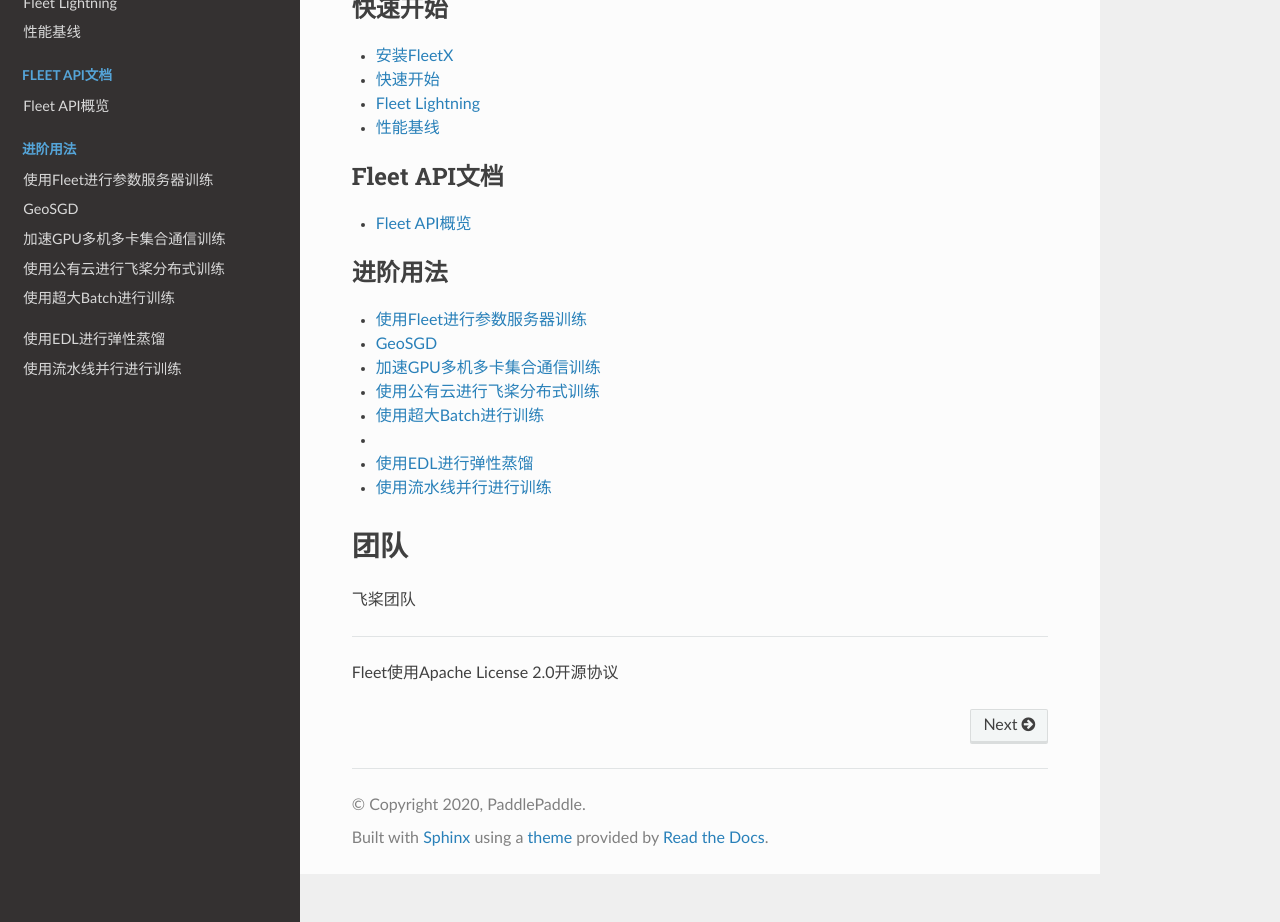
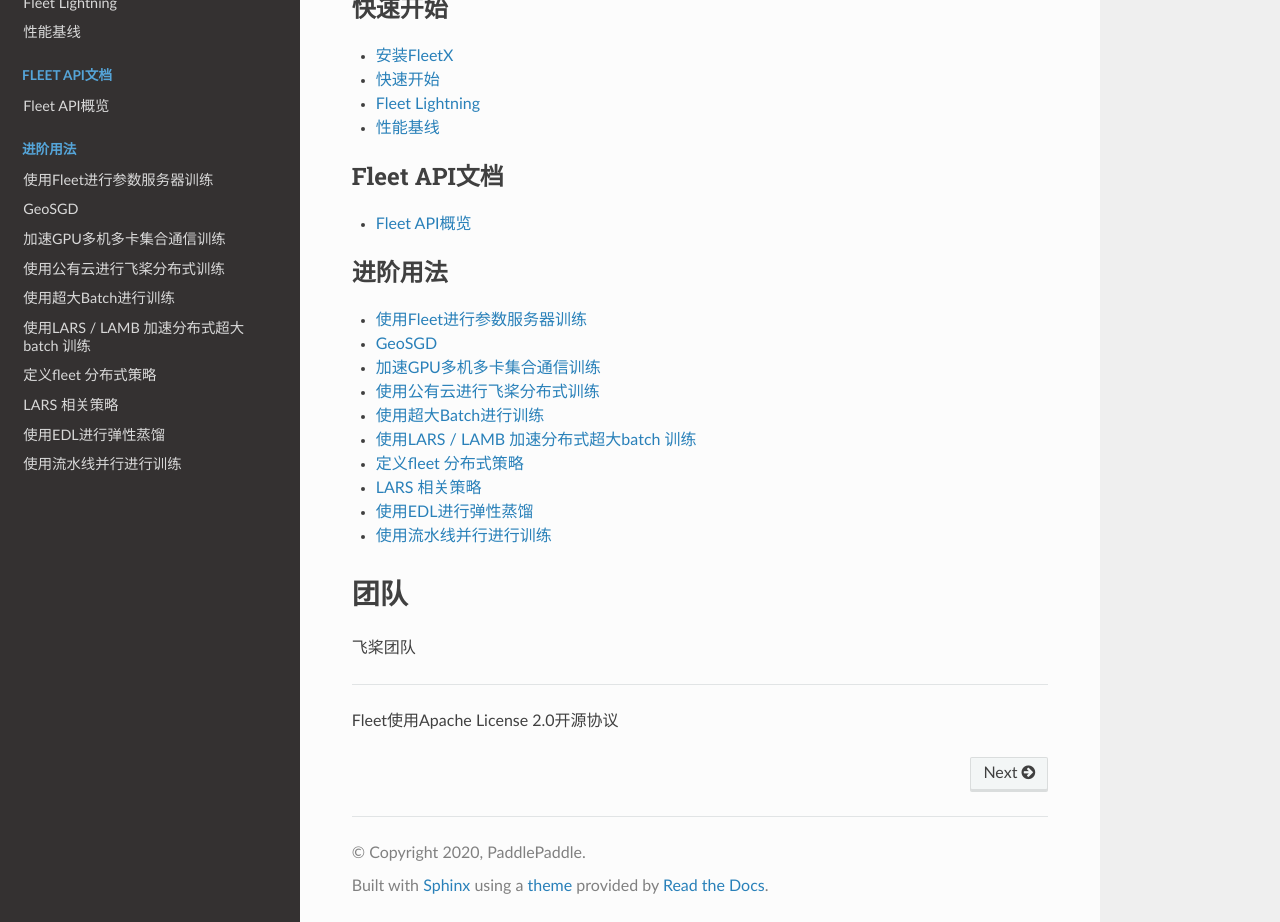
Before and after one commit to qjing666/FleetDoc, a Sphinx documentation site: the page built from docs/source/index.rst, in a window 1280 px wide and 1130 px high, cut to the strip 208-1130 px from the top of the window. Built offline with Sphinx 7.4.7 and the Read the Docs theme 2.0.0, drawn with Linux system fonts in a browser that asks for light colours; pages that are not in the unit, such as notebooks, are missing from menus; some of the changed lines change nothing that is shown.

Commit message:
add lars

````diff
--- a/docs/source/paddle_fleet/fleet_improve_large_batch_accuracy_cn.md
+++ b/docs/source/paddle_fleet/fleet_improve_large_batch_accuracy_cn.md
@@ -1 +1,96 @@
-##
+# 使用LARS / LAMB 加速分布式超大batch 训练
+
+## 简介
+在数据并行分布式训练场景中, 常使用增加GPU数量的方式来加速训练. 为了保证GPU的算力得到充分利用, 每张GPU卡上的batch size都需要足够大. 因此当GPU 数量增加时, 训练的全局batch size 也会变大. 但越大的全batch size 训练的收敛问题[1](https://arxiv.org/abs/1404.5997)[2](https://arxiv.org/abs/1609.04836):
+ * 模型最终精度损失
+ * 收敛速度变慢, 需要更多的epoch 才能收敛
+
+LARS[3](https://arxiv.org/abs/1708.03888) 和 LAMB[4](https://arxiv.org/abs/1904.00962) 两个优化策略常用来解决上述超大batch 训练中的收敛问题. FleetX 实现了这两种优化策略, 并提供简单易用API 接口. 通过这两个优化策略, 我们在超大batch 场景中实现了更快的收敛速度和无损的精度, 结合FleetX 中其他的策略(AMP (LINK to amp)) 极大缩短的训练整体的time2train. 中下文将通过一个简单例子介绍如何在Fleet 数据并行训练框架中使用 LARS 和LAMB, 另外给出我们使用 FleetX 实践的效果和代码.
+
+## Fleet 效果
+- **Bert_large**:
+
+|     |Global batch size|epoch| top1 |
+|:---:|:---:|:---:|:---:|
+|Goyal et al (https://arxiv.org/abs/1706.02677)| 8k | 90 | 76.3% |
+|LARS (https://arxiv.org/abs/1708.03888)| 32k | 90 | 72.3% |
+|lars + amp(LINK to example code) |16k | 60 | 75.9%|
+|lars + amp(LINK to example code) |32k | TBA | TBA |
+|lars + amp(LINK to example code) |64k | TBA | TBA |
+
+
+## LARS
+我们以在单机多卡上Resent50 训练为简单例子介绍FleetX 中 lars的用法.
+
+#### 构建模型
+首先我们要导入依赖和定义模型和 data loader, 这一步和FleetX 下其他任务基本一致.
+```python
+import os
+import fleetx as X
+import paddle.fluid as fluid
+import paddle.distributed.fleet.base.role_maker as role_maker
+import time
+import paddle.distributed.fleet as fleet
+
+model = X.applications.Resnet50()
+loader = model.load_imagenet_from_file("/pathto/ImageNet/train.txt")
+```
+
+#### 定义分布式 和LARS 相关策略
+LARS 优化算法的公式如下:
+
+.. math::
+
+  & local\_learning\_rate = learning\_rate * lars\_coeff * \
+  \frac{||param||}{||gradient|| + lars\_weight\_decay * ||param||}\\
+  & velocity = mu * velocity + local\_learning\_rate * (gradient + lars\_weight\_decay * param)\\
+  & param = param - velocity
+
+可以看到LARS 其实是在 带`weight decay` 的`momentum` 优化器的基础上加入了`local learning rate` 的逻辑, 对每一层的`learning rate` 进行了放缩. FleetX 将 LARS实现为一个 fleet meta optimizer, 在使用时需要注意一下几点:
+1. LARS meta optimizer 的 inner optimizer 必须为 `momentum`, 并在 momentum 中定义 `mu` 和`lr` 参数.
+2. 在 fleet dist_strategy 定义LARS 特有的 `lars_coeff` 参数和 `lars_weight_decay` 参数.
+3. Weight Decay
+    * LARS 已经将 weight decay 包含进公式中, 用户不需要再另外设置 weight decay.
+    * FleetX 中还提供 lars_weight_decay 过滤策略, 可以通过在`exclude_from_weight_decay` 参数加入对应layer 的 name string, 让这一 layer 的参数不进行 lars weight decay. (通常我们将 BN参数 和 FC_bias 从lars weight decay 中过滤)
+
+'''python
+# 定义fleet 分布式策略
+configs = X.parse_train_configs()
+role = role_maker.PaddleCloudRoleMaker(is_collective=True)
+fleet.init(role)
+dist_strategy = fleet.DistributedStrategy()
+
+# LARS 相关策略
+dist_strategy.lars = True
+dist_strategy.lars_configs = {
+                    "lars_coeff": 0.001,
+                    "lars_weight_decay": 0.0005,
+                    "exclude_from_weight_decay": ['batch_norm', '.b_0']
+                }
+
+optimizer = paddle.optimizer.Momentum(learning_rate=0.01, momentum=0.9)
+optimizer = fleet.distributed_optimizer(optimizer, dist_strategy)
+optimizer.minimize(model.loss)
+'''
+
+
+#### 开始训练
+这一部分和FleetX 中其他任务基本相同:
+```python
+place = fluid.CUDAPlace(int(os.environ.get('FLAGS_selected_gpus', 0)))
+exe = fluid.Executor(place)
+exe.run(fluid.default_startup_program())
+
+total_time = 0
+for i, data in enumerate(data_loader()):
+    start_time = time.time()
+    cost_val = exe.run(paddle.static.default_main_program(),
+                       feed=data,
+                       fetch_list=[model.loss.name])
+    end_time = time.time()
+    total_time += (end_time - start_time)
+    print(
+        "worker_index: %d, step%d cost = %f, total time cost = %f, step per second: %f, speed: %f"
+        % (fleet.worker_index(), i, cost_val[0], total_time,
+           (i - 9) / total_time, 1 / (end_time - start_time))
+```
````
